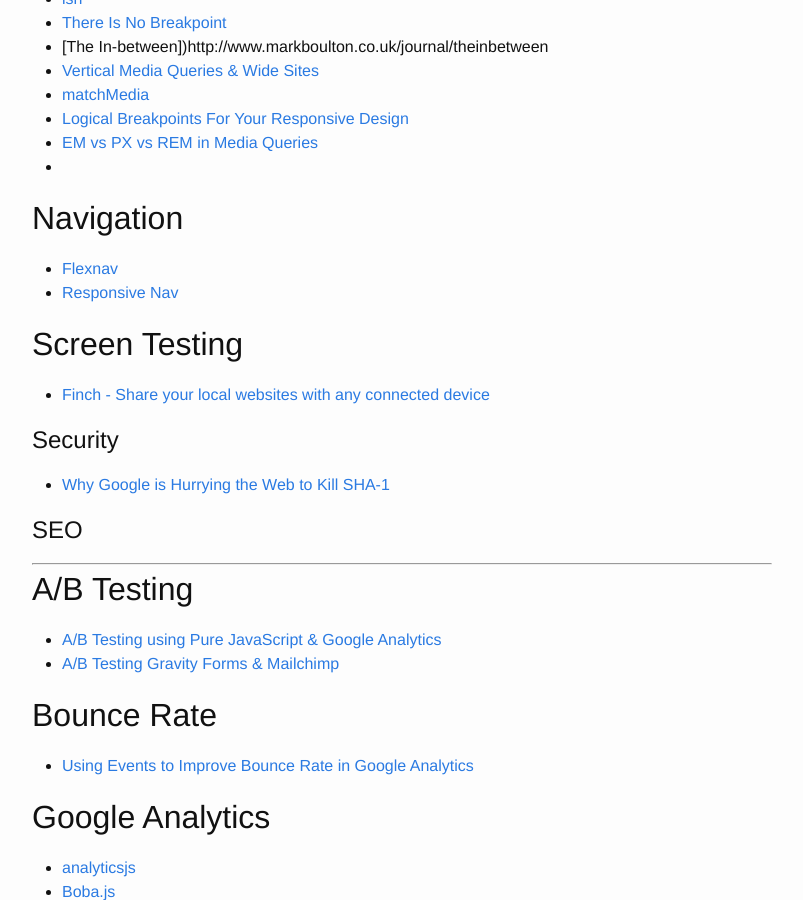
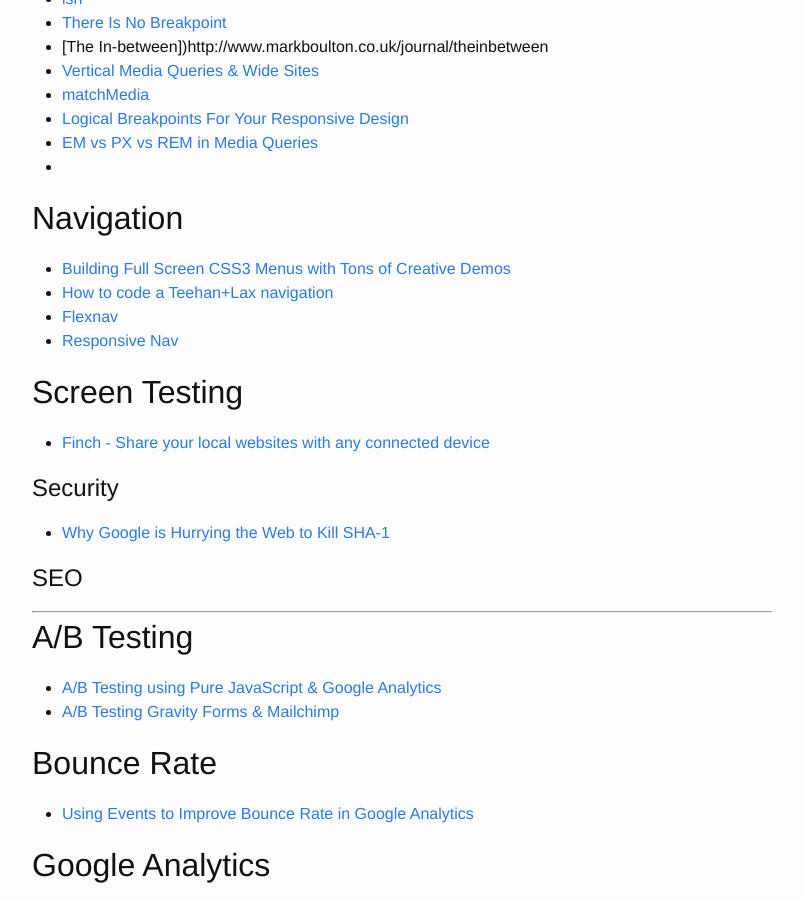
Before and after one commit to brownerd/brownerd.github.io, a Jekyll site: the page built from _posts/2014-10-06-reading-list-2014.md, in a window 1280 px wide and 900 px high, scrolled down 19434 px. Shown: the whole window, without its empty margins (238-1041 px from the left). Built offline with Jekyll 4.4.1, drawn with Linux system fonts in a browser that asks for light colours; emoji names are drawn with the system emoji font.

Commit message:
add Teehan and Scotch Nav articles

```diff
--- a/_posts/2014-10-06-reading-list-2014.md
+++ b/_posts/2014-10-06-reading-list-2014.md
@@ -981,6 +981,8 @@ Event Capturing and Bubbling in JavaScript](http://www.kirupa.com/html5/event_ca
 
 ## Navigation
 
+- [Building Full Screen CSS3 Menus with Tons of Creative Demos](http://scotch.io/bar-talk/building-full-screen-css3-menus-with-tons-of-creative-demos)
+- [How to code a Teehan+Lax navigation](http://alexcican.com/post/teehan-lax-navigation/)
 - [Flexnav](http://jasonweaver.name/lab/flexiblenavigation/)
 - [Responsive Nav](http://responsive-nav.com/)
 
```
